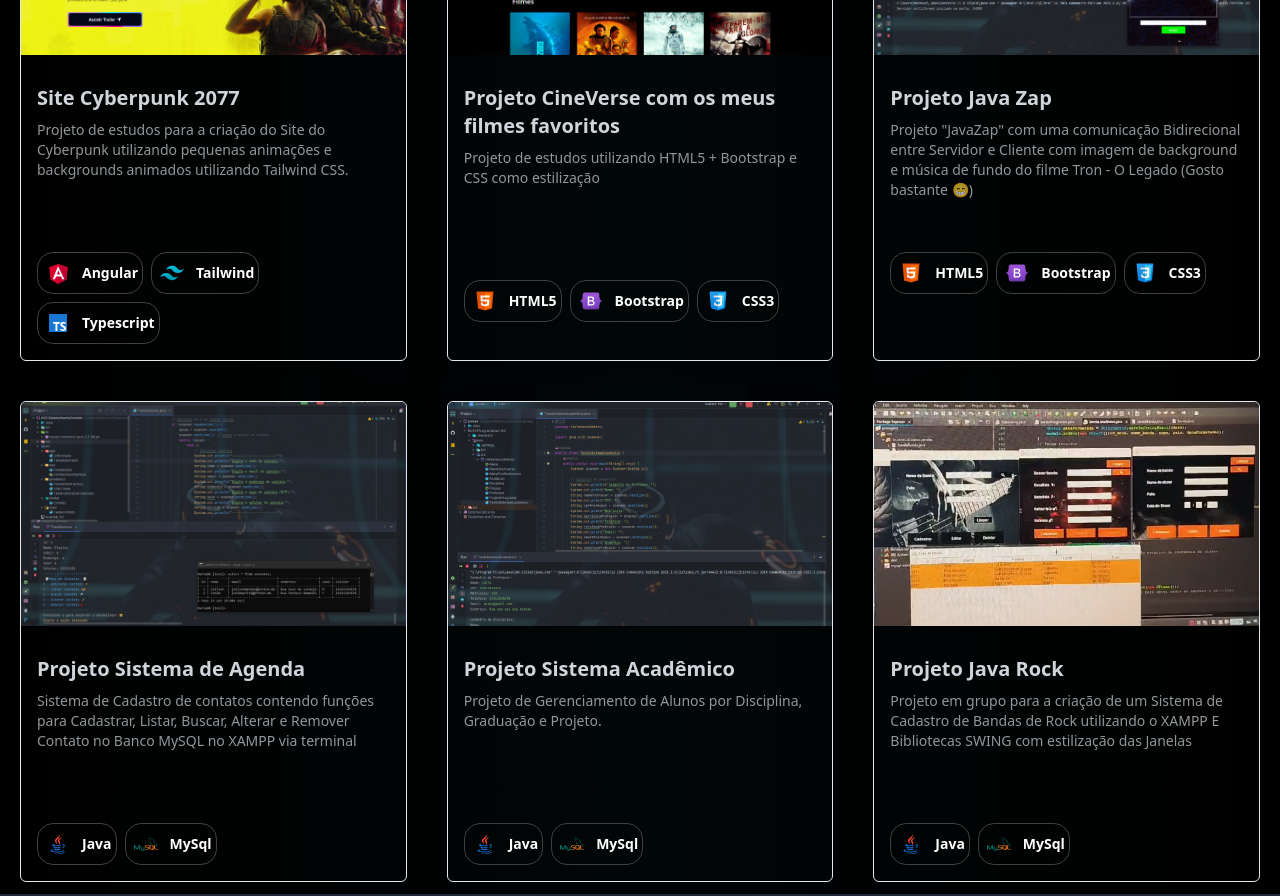
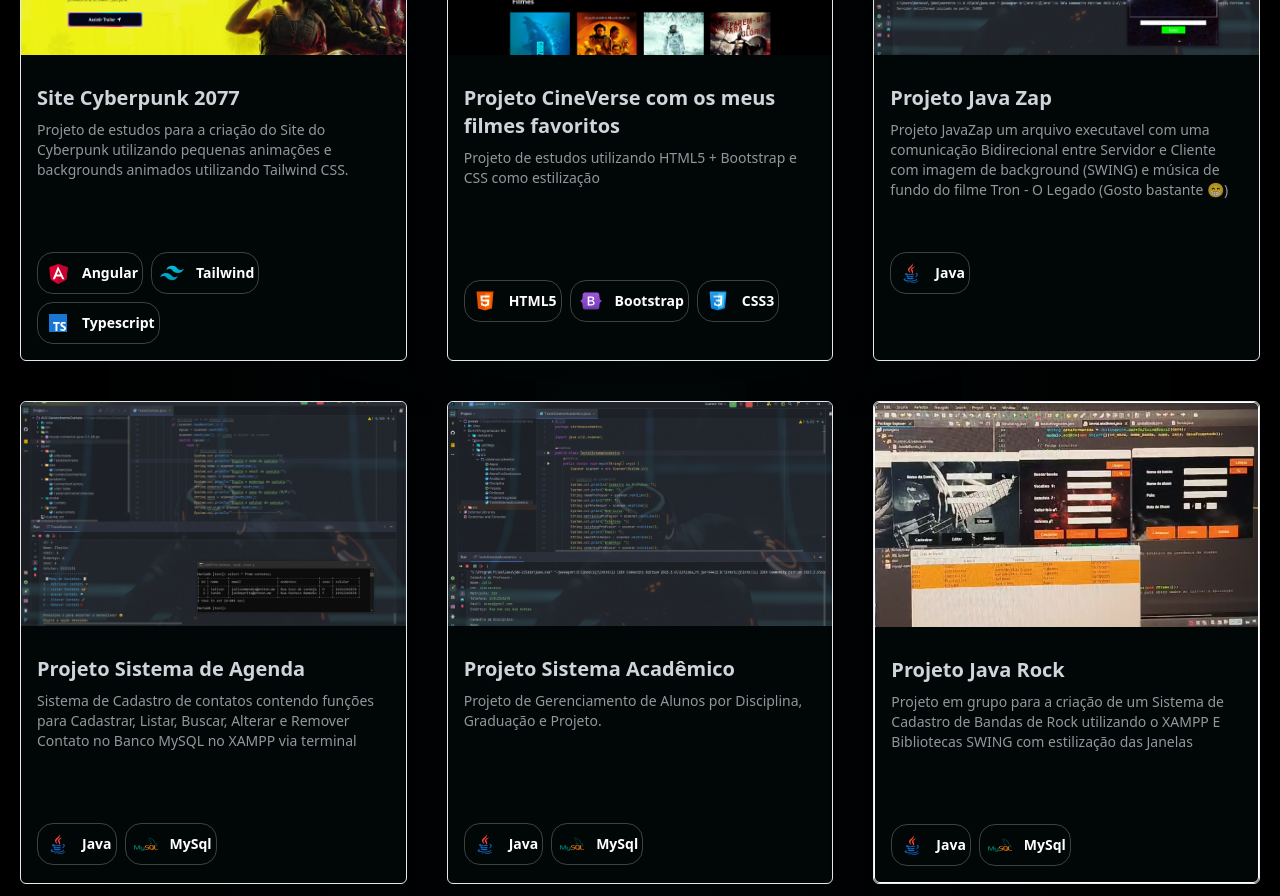
Before and after one commit to mathrocks19/PortfolioMatheusV-, an Angular app: page / in a window 1280 px wide. Shown: the part 2260-3156 px from the top of the page. Built offline with nearby package versions, Linux system fonts and the light colour scheme.

Commit message:
attProjetosLinkadosEResponsivosv2

```diff
--- a/src/app/components/projetos/projetos.component.html
+++ b/src/app/components/projetos/projetos.component.html
@@ -12,7 +12,7 @@
 
   <div class="container mx-auto px-2   ">
     <div class="grid grid-cols-1 md:grid-cols-2 lg:grid-cols-3 gap-10 p-3">
-      <div class="group relative w-[90vw] cursor-pointer rounded-md border md:w-auto border-secondary-dark bg-primary-dark hover:text-white shadow-2xl hover:shadow-red-800">
+      <div class="group relative w-[90vw]  rounded-md border md:w-auto border-secondary-dark bg-[#010607] hover:text-white shadow-2xl hover:shadow-purple-800">
 
 <div>
   <a href="https://github.com/mathrocks19/Estudos-HTML.git" target="_blank">
@@ -58,7 +58,7 @@
             </div>
         </div>
     </div>
-      <div class="group relative w-[90vw] cursor-pointer rounded-md border md:w-auto border-secondary-dark bg-primary-dark hover:text-white shadow-2xl hover:shadow-red-800">
+      <div class="group relative w-[90vw]  rounded-md border md:w-auto border-secondary-dark bg-[#010607] hover:text-white shadow-2xl hover:shadow-red-800">
         <div>
           <a href="https://github.com/mathrocks19/EstudosAngular17-Netflix.git" target="_blank">
               <img src="assets/imgProjetos/Front/imgSiteNetflix.png" loading="lazy" class="z-10 h-auto w-full rounded-t-md object-cover lg:h-56">
@@ -106,7 +106,7 @@
         </div>
     </div>
 
-    <div class="group relative w-[90vw] cursor-pointer rounded-md border md:w-auto border-secondary-dark bg-primary-dark hover:text-white shadow-2xl hover:shadow-red-800">
+    <div class="group relative w-[90vw]  rounded-md border md:w-auto border-secondary-dark bg-[#010607] hover:text-white shadow-2xl hover:shadow-cyan-600">
       <div>
         <a href="https://github.com/mathrocks19/Portfolio-Angular17-.git" target="_blank">
             <img src="assets/imgProjetos/Front/imgPortifolioAngular17.png" loading="lazy" class="z-10 h-auto w-full rounded-t-md object-cover lg:h-56">
@@ -155,7 +155,7 @@
       </div>
   </div>
 
-  <div class="group relative w-[90vw] cursor-pointer rounded-md border md:w-auto border-secondary-dark bg-primary-dark hover:text-white shadow-2xl hover:shadow-red-800">
+  <div class="group relative w-[90vw] rounded-md border md:w-auto border-secondary-dark bg-[#010607] hover:text-white shadow-2xl hover:shadow-yellow-300">
     <div>
       <a href="https://github.com/mathrocks19/Cyberpunk-2077.git" target="_blank">
           <img src="assets/imgProjetos/Front/imgCyberpunk.png" loading="lazy" class="z-10 h-auto w-full rounded-t-md object-cover lg:h-56">
@@ -204,7 +204,7 @@
     </div>
 </div>
 
-<div class="group relative w-[90vw] cursor-pointer rounded-md border md:w-auto border-secondary-dark bg-primary-dark hover:text-white shadow-2xl hover:shadow-red-800">
+<div class="group relative w-[90vw] rounded-md border md:w-auto border-secondary-dark bg-[#010607] hover:text-white shadow-2xl hover:shadow-amber-800">
   <div>
     <a href="https://github.com/mathrocks19/Estudos-Bootstrap.git" target="_blank">
         <img src="assets/imgProjetos/Front/imgMelhoresFilmes.png" loading="lazy" class="z-10 h-auto w-full rounded-t-md object-cover lg:h-56">
@@ -269,7 +269,7 @@
       </div>
   </div>
 </div>
-<div class="group relative w-[90vw] cursor-pointer rounded-md border md:w-auto border-secondary-dark bg-primary-dark hover:text-white shadow-2xl hover:shadow-red-800">
+<div class="group relative w-[90vw]  rounded-md border md:w-auto border-secondary-dark bg-[#010607] hover:text-white shadow-2xl hover:shadow-blue-800">
   <div>
     <a href="https://github.com/mathrocks19/Projeto-JavaChat.git" target="_blank">
         <img src="assets/imgProjetos/Back/imgJavaZap.png" loading="lazy" class="z-10 h-auto w-full rounded-t-md object-cover lg:h-56">
@@ -279,63 +279,32 @@
   <div class="rounded-b-md px-4 pt-px">
       <div class="flex flex-col py-7">
           <h1 class="mb-2 text-xl font-semibold text-gray-300">Projeto Java Zap </h1>
-          <p class="h-18 text-sm font-medium md:h-24 text-gray-300/70">Projeto "JavaZap" com uma comunicação Bidirecional entre Servidor e Cliente com imagem de background e música de fundo do filme Tron - O Legado (Gosto bastante 😁)</p>
+          <p class="h-18 text-sm font-medium md:h-24 text-gray-300/70">Projeto JavaZap um arquivo executavel com uma comunicação Bidirecional entre Servidor e Cliente com imagem de background (SWING) e música de fundo do filme Tron - O Legado (Gosto bastante 😁)</p>
       </div>
       <div class="mt-2 flex flex-wrap gap-2 mb-4">
         <div class="flex items-center justify-center rounded-2xl px-1 py-1 text-sm font-bold text-white transition-all hover:scale-105 bg-secondary-dark border border-neutral-700">
             <div class="flex items-center justify-center rounded-full p-1">
-                  <svg xmlns="http://www.w3.org/2000/svg" viewBox="0 0 48 48" class="text-3xl text-primary-dark" height="24" width="24">
-                      <path fill="#E65100" d="M41,5H7l3,34l14,4l14-4L41,5L41,5z" />
-                      <path fill="#FF6D00" d="M24 8L24 39.9 35.2 36.7 37.7 8z" />
-                      <path fill="#FFF" d="M24,25v-4h8.6l-0.7,11.5L24,35.1v-4.2l4.1-1.4l0.3-4.5H24z M32.9,17l0.3-4H24v4H32.9z" />
-                      <path fill="#EEE" d="M24,30.9v4.2l-7.9-2.6L15.7,27h4l0.2,2.5L24,30.9z M19.1,17H24v-4h-9.1l0.7,12H24v-4h-4.6L19.1,17z" />
+              <svg xmlns="http://www.w3.org/2000/svg" viewBox="0 0 48 48"  class="text-3xl text-primary-dark" height="24" width="24">
+                <path fill="#F44336" d="M23.65,24.898c-0.998-1.609-1.722-2.943-2.725-5.455C19.229,15.2,31.24,11.366,26.37,3.999c2.111,5.089-7.577,8.235-8.477,12.473C17.07,20.37,23.645,24.898,23.65,24.898z" />
+                <path fill="#F44336" d="M23.878,17.27c-0.192,2.516,2.229,3.857,2.299,5.695c0.056,1.496-1.447,2.743-1.447,2.743	s2.728-0.536,3.579-2.818c0.945-2.534-1.834-4.269-1.548-6.298c0.267-1.938,6.031-5.543,6.031-5.543S24.311,11.611,23.878,17.27z" />
+                <g>
+                  <path fill="#1565C0" d="M32.084 25.055c1.754-.394 3.233.723 3.233 2.01 0 2.901-4.021 5.643-4.021 5.643s6.225-.742 6.225-5.505C37.521 24.053 34.464 23.266 32.084 25.055zM29.129 27.395c0 0 1.941-1.383 2.458-1.902-4.763 1.011-15.638 1.147-15.638.269 0-.809 3.507-1.638 3.507-1.638s-7.773-.112-7.773 2.181C11.683 28.695 21.858 28.866 29.129 27.395z" />
+                  <path fill="#1565C0" d="M27.935,29.571c-4.509,1.499-12.814,1.02-10.354-0.993c-1.198,0-2.974,0.963-2.974,1.889c0,1.857,8.982,3.291,15.63,0.572L27.935,29.571z" />
+                  <path fill="#1565C0" d="M18.686,32.739c-1.636,0-2.695,1.054-2.695,1.822c0,2.391,9.76,2.632,13.627,0.205l-2.458-1.632C24.271,34.404,17.014,34.579,18.686,32.739z" />
+                  <path fill="#1565C0" d="M36.281,36.632c0-0.936-1.055-1.377-1.433-1.588c2.228,5.373-22.317,4.956-22.317,1.784c0-0.721,1.807-1.427,3.477-1.093l-1.42-0.839C11.26,34.374,9,35.837,9,37.017C9,42.52,36.281,42.255,36.281,36.632z" />
+                  <path fill="#1565C0" d="M39,38.604c-4.146,4.095-14.659,5.587-25.231,3.057C24.341,46.164,38.95,43.628,39,38.604z" />
+                </g>
               </svg>
             </div>
-              <span class="ml-2">HTML5</span>
+            <span class="ml-2">Java</span>
         </div>
-          <div class="flex items-center justify-center rounded-2xl px-1 py-1 text-sm font-bold text-white transition-all hover:scale-105 bg-secondary-dark border border-neutral-700">
-              <div class="flex items-center justify-center rounded-full p-1">
-                <svg xmlns="http://www.w3.org/2000/svg" viewBox="0 0 48 48" class="text-3xl text-white" height="24" width="24">
-                  <linearGradient id="Q_pn21O5LDDqwJlze0Upoa" x1="24" x2="24" y1="41" y2="7" gradientUnits="userSpaceOnUse">
-                    <stop offset="0" stop-color="#643499" />
-                    <stop offset=".011" stop-color="#68369f" />
-                    <stop offset=".135" stop-color="#773db6" />
-                    <stop offset=".193" stop-color="#8042c3" />
-                    <stop offset=".248" stop-color="#8343c8" />
-                    <stop offset=".388" stop-color="#8444c9" />
-                    <stop offset=".732" stop-color="#9751d2" />
-                    <stop offset=".997" stop-color="#9c55d4" />
-                    <stop offset=".998" stop-color="#9c55d4" />
-                    <stop offset="1" stop-color="#9c55d4" />
-                  </linearGradient>
-                  <path fill="url(#Q_pn21O5LDDqwJlze0Upoa)" d="M7.373,11.443C7.293,9.132,9.094,7,11.529,7h24.946c2.435,0,4.236,2.132,4.155,4.443	c-0.077,2.221,0.023,5.097,0.747,7.443c0.681,2.207,1.801,3.652,3.593,3.981c0.206,0.038,0.363,0.205,0.363,0.415v1.438	c0,0.21-0.157,0.377-0.363,0.415c-1.792,0.328-2.912,1.773-3.593,3.981c-0.724,2.345-0.824,5.222-0.747,7.443	C40.71,38.868,38.909,41,36.475,41H11.529c-2.434,0-4.236-2.132-4.155-4.443c0.077-2.221-0.023-5.097-0.747-7.443	c-0.681-2.207-1.804-3.652-3.596-3.981c-0.206-0.038-0.363-0.205-0.363-0.415v-1.438c0-0.21,0.157-0.377,0.363-0.415	c1.792-0.328,2.915-1.773,3.596-3.981C7.35,16.54,7.451,13.664,7.373,11.443z" />
-                  <path fill="#fff" d="M27.073,23.464v-0.028c1.853-0.32,3.299-2.057,3.299-3.97c0-1.352-0.52-2.498-1.504-3.312	c-0.981-0.812-2.357-1.241-3.981-1.241H17.45V33.08h7.475c1.942,0,3.555-0.474,4.663-1.372c1.109-0.899,1.696-2.207,1.696-3.783	C31.283,25.544,29.593,23.756,27.073,23.464z M23.59,22.608h-3.181V17.29h3.784c2.076,0,3.219,0.911,3.219,2.565	C27.413,21.63,26.055,22.608,23.59,22.608z M20.409,24.834h3.759c2.716,0,4.092,0.981,4.092,2.916c0,1.932-1.357,2.953-3.925,2.953	h-3.926V24.834z" />
-                </svg>
-              </div>
-              <span class="ml-2">Bootstrap</span>
-          </div>
-          <div class="flex items-center justify-center rounded-2xl px-1 py-1 text-sm font-bold text-white transition-all hover:scale-105 bg-secondary-dark border border-neutral-700">
-              <div class="flex items-center justify-center rounded-full p-1">
-                  <svg xmlns="http://www.w3.org/2000/svg" viewBox="0 0 48 48" class="text-3xl text-primary-dark" height="24" width="24">
-                      <linearGradient id="TQDriqswrKwPOniLrPT12a" x1="16.33" x2="32.293" y1="-2.748" y2="41.109" gradientUnits="userSpaceOnUse">
-                          <stop offset="0" stop-color="#2aa4f4" />
-                          <stop offset="1" stop-color="#007ad9" />
-                      </linearGradient>
-                      <path fill="url(#TQDriqswrKwPOniLrPT12a)" d="M7.192,7.176l2.627,29.77c0.109,1.237,0.97,2.28,2.164,2.621l10.643,3.041	c0.898,0.257,1.849,0.257,2.747,0l10.643-3.041c1.194-0.341,2.055-1.383,2.164-2.621l2.627-29.77C40.911,6.006,39.99,5,38.816,5	H9.184C8.01,5,7.089,6.006,7.192,7.176z" />
-                      <path fill="#35c1f1" d="M24,8v31.9l9.876-2.822c0.797-0.228,1.371-0.924,1.443-1.749l2.286-26.242	C37.656,8.502,37.196,8,36.609,8H24z" />
-                      <path fill="#fff" d="M33.1,13H24v4h4.9l-0.3,4H24v4h4.4l-0.3,4.5L24,30.9v4.2l7.9-2.6L32.6,21l0,0L33.1,13z" />
-                      <path fill="#d6e0e9" d="M24,13v4h-8.9l-0.3-4H24z M19.4,21l0.2,4H24v-4H19.4z M19.8,27h-4l0.3,5.5l7.9,2.6v-4.2l-4.1-1.4	L19.8,27z" />
-                      <path d="M33.1,13l-0.5,8l-0.7,11.5L24,35.1l-7.9-2.6L15.8,27h4l0.1,2.5l4.1,1.4l4.1-1.4l0.3-4.5H24h-4.4l-0.2-4H24h4.6l0.3-4H24 h-8.9l-0.3-4H24H33.1 M34.164,12H33.1H24h-9.2h-1.078l0.081,1.075l0.3,4L14.172,18H15.1H24h3.822l-0.15,2H24h-4.6h-1.051 l0.052,1.05l0.2,4L18.649,26H15.8h-1.056l0.058,1.054l0.3,5.5l0.037,0.682l0.649,0.214l7.9,2.6L24,36.153l0.313-0.103l7.9-2.6 l0.644-0.212l0.041-0.677l0.7-11.5l0.5-7.998L34.164,12L34.164,12z M20.761,26H24h3.331l-0.185,2.769L24,29.843l-3.128-1.068 l-0.073-1.815L20.761,26L20.761,26z" opacity=".05" />
-                      <path d="M33.1,13l-0.5,8l-0.7,11.5L24,35.1l-7.9-2.6L15.8,27h4l0.1,2.5l4.1,1.4l4.1-1.4l0.3-4.5H24h-4.4l-0.2-4H24h4.6l0.3-4H24 h-8.9l-0.3-4H24H33.1 M33.632,12.5H33.1H24h-9.2h-0.539l0.04,0.537l0.3,4l0.035,0.463H15.1H24h4.361l-0.225,3H24h-4.6h-0.526 l0.026,0.525l0.2,4l0.024,0.475H19.6H24h3.866l-0.242,3.634L24,30.372l-3.614-1.234L20.3,26.98L20.28,26.5H19.8h-4h-0.528 l0.029,0.527l0.3,5.5l0.019,0.341l0.324,0.107l7.9,2.6L24,35.626l0.156-0.051l7.9-2.6l0.322-0.106l0.021-0.339l0.7-11.5l0.5-7.999 L33.632,12.5L33.632,12.5z" opacity=".07" />
-                  </svg>
-              </div>
-              <span class="ml-2">CSS3</span>
-          </div>
+
+
     </div>
   </div>
 </div>
 
-      <div class="group relative w-[90vw] cursor-pointer rounded-md border md:w-auto border-secondary-dark bg-primary-dark hover:text-white shadow-2xl hover:shadow-red-800">
+      <div class="group relative w-[90vw]  rounded-md border md:w-auto border-secondary-dark bg-[#010607] hover:text-white shadow-2xl hover:shadow-green-700">
 
 <div>
   <a href="https://github.com/mathrocks19/AV2--Sistema-de-Gerenciamento-de-Contatos.git" target="_blank">
@@ -375,7 +344,7 @@
           </div>
         </div>
       </div>
-      <div class="group relative w-[90vw] cursor-pointer rounded-md border md:w-auto border-secondary-dark bg-primary-dark hover:text-white shadow-2xl hover:shadow-red-800">
+      <div class="group relative w-[90vw] rounded-md border md:w-auto border-secondary-dark bg-[#010607] hover:text-white shadow-2xl hover:shadow-pink-900">
         <div>
           <a href="https://github.com/mathrocks19/AV1Programacao-M3.git" target="_blank">
               <img src="assets/imgProjetos/Back/imgSistemaAcademico.png" loading="lazy" class="z-10 h-auto w-full rounded-t-md object-cover lg:h-56">
@@ -413,7 +382,8 @@
           </div>
         </div>
       </div>
-      <div class="group relative w-[90vw] cursor-pointer rounded-md border md:w-auto border-secondary-dark bg-primary-dark hover:text-white shadow-2xl hover:shadow-red-800">
+      <div class="group relative w-[90vw] rounded-md border md:w-auto border-secondary-dark bg-[#010607] hover:text-white shadow-2xl hover:shadow-orange-400">
+        <div class="relative rounded-md border-[1px] border-white" >
             <div>
                 <a href="https://github.com/mathrocks19/Projeto-Java-Rock.git" target="_blank">
                     <img src="assets/imgProjetos/Back/imgJavaRock2.png" loading="lazy" class="z-10 h-auto w-full rounded-t-md object-cover lg:h-56">
@@ -453,4 +423,5 @@
         </div>
     </div>
     </div>
+  </div>
 </section>
```
Lines whose indentation alone changed are shown as unchanged.
